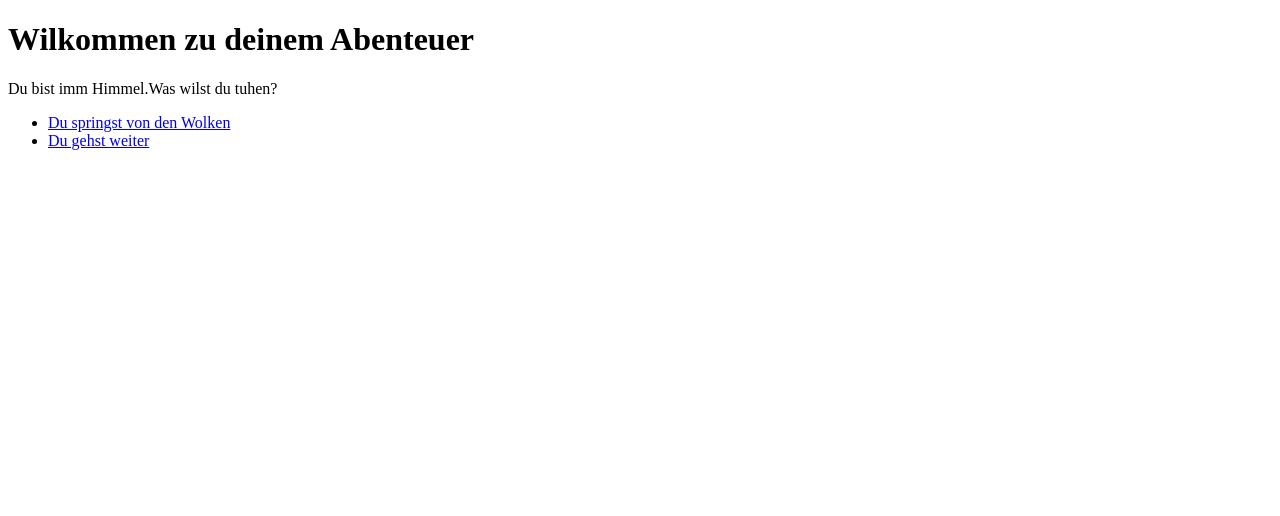
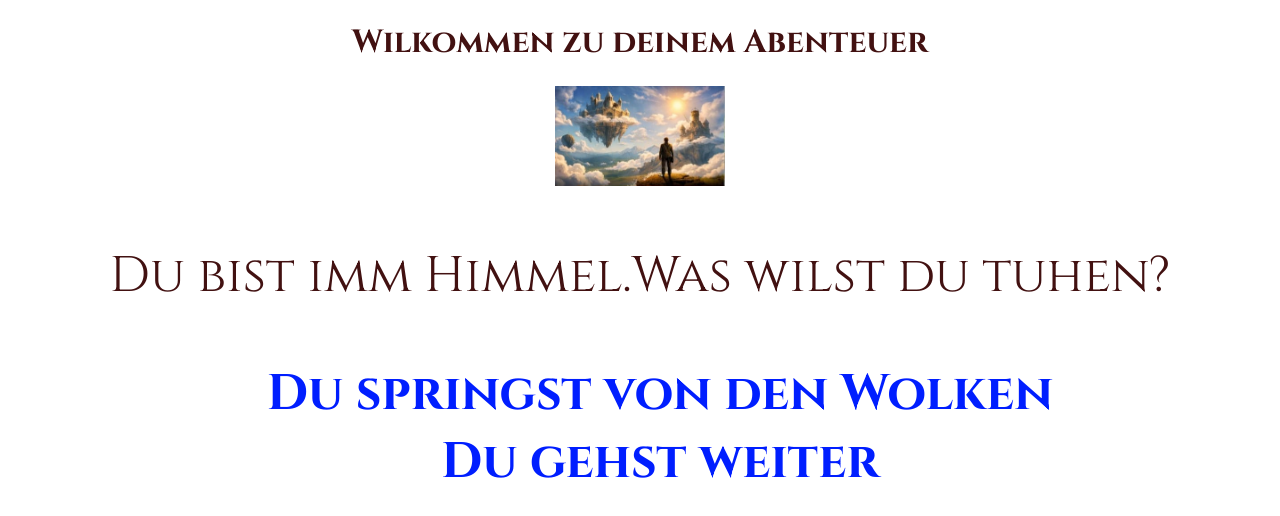
Before and after one commit to Micha747/hi, a plain HTML site: page Erstes spiel/index.html in a window 1280 px wide. Drawn offline with Linux system fonts and the light colour scheme.

Commit message:
Mein erstes spiel
Es ist ein rpg spiel habe auch css hinzugefügt

```diff
--- a/Erstes spiel/index.html
+++ b/Erstes spiel/index.html
@@ -3,10 +3,17 @@
 <head>
     <meta charset="UTF-8">
     <meta name="viewport" content="width=device-width, initial-scale=1.0">
-    <title>RPG-START</title>
+
+
+
+<link rel="stylesheet" href="style.css">
+    <title>Start</title>
 </head>
 <body>
+
+
     <h1>Wilkommen zu deinem Abenteuer</h1>
+    <img src="img/goon-bild.jpg.jpg" alt="Bild kann nicht geladen werden" width="600" height="400">
 
 <p>Du bist imm Himmel.Was wilst du tuhen?</p>
 <ul>
--- /dev/null
+++ b/Erstes spiel/style.css
@@ -0,0 +1,34 @@
+@import url('https://fonts.googleapis.com/css2?family=Cinzel:wght@400..900&display=swap');
+
+img {
+    width: 100%;
+    border-radius: 10px;
+    max-height: 100px;
+    object-fit: contain;
+}
+
+body {
+         font-family: "Cinzel", serif;
+          background-color:#FFFFFF;
+          color: #421111;
+          text-align: center;
+       }
+       p {
+         font-size: 50px;
+       }
+
+       a {
+         font-size: 50px;
+         color: #001eff;
+          text-decoration: none;
+          font-weight: 700;
+       }
+
+       a:hover {
+         text-decoration: underline;
+         color: #7d0e49;
+         list-style-type: none;
+       }
+      ul {
+    list-style-type: none;
+}
```
Also changed, not shown: Erstes spiel/Ablenen.html (+3 -0 lines), Erstes spiel/Abtreibung.html (+3 -0 lines), Erstes spiel/Krankenhaus.html (+4 -0 lines), Erstes spiel/Ree.html (+4 -1 lines), Erstes spiel/du springst in den Heuhaufen.html (+3 -0 lines), Erstes spiel/du springst ins wasser.html (+4 -1 lines), Erstes spiel/springen.html (+4 -0 lines), Erstes spiel/weiter.html (+6 -0 lines), Erstes spiel/img/Du findest got.jpg (added), Erstes spiel/img/Du springst.jpg (added), Erstes spiel/img/Heuhauden.jpg (added), Erstes spiel/img/Ree tot.jpg (added), Erstes spiel/img/WhatsApp Bild 2025-12-24 um 15.10.44_f696cdf5.jpg (added), Erstes spiel/img/ertrinken.jpg (added), 3 more files.
